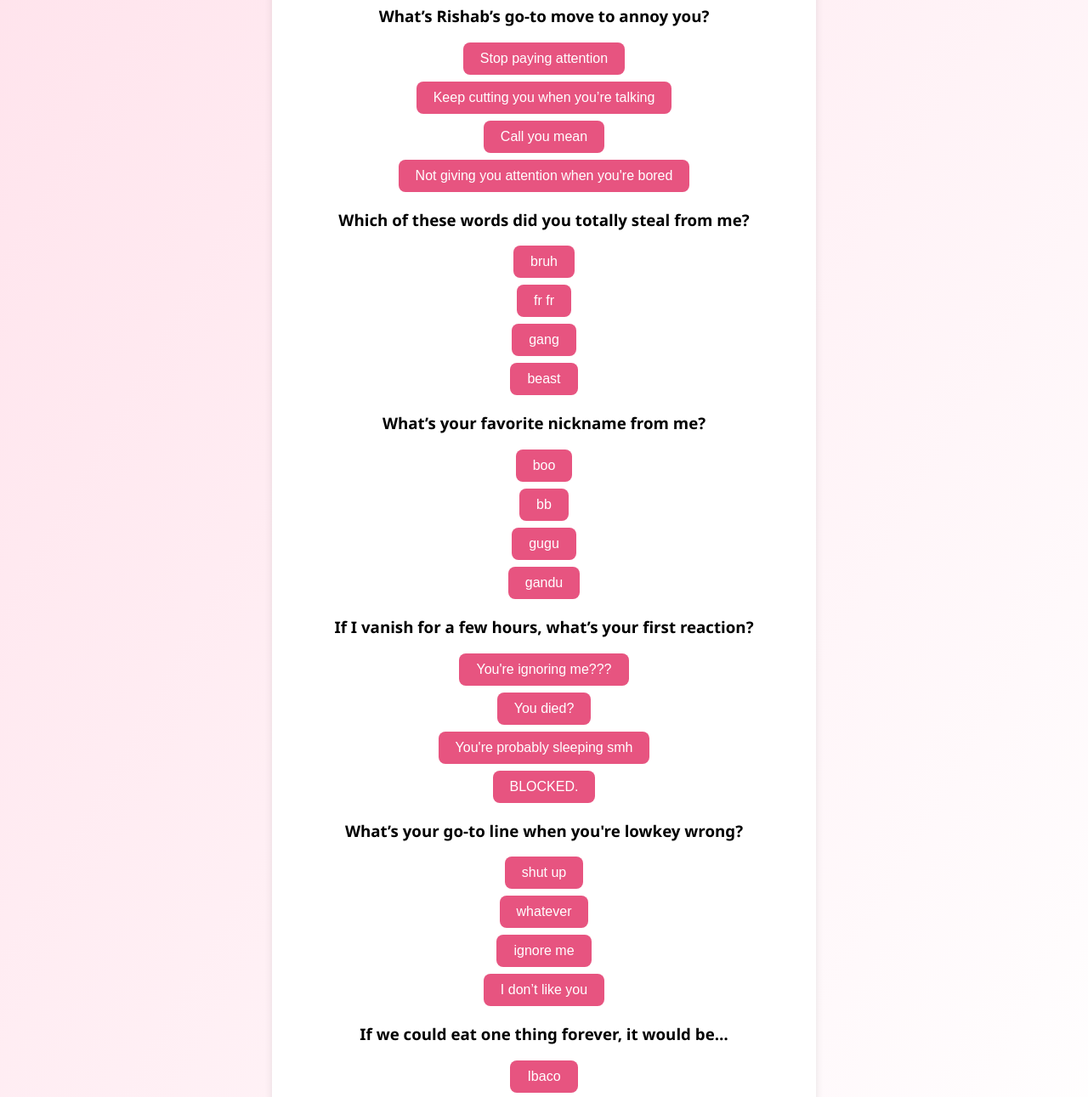
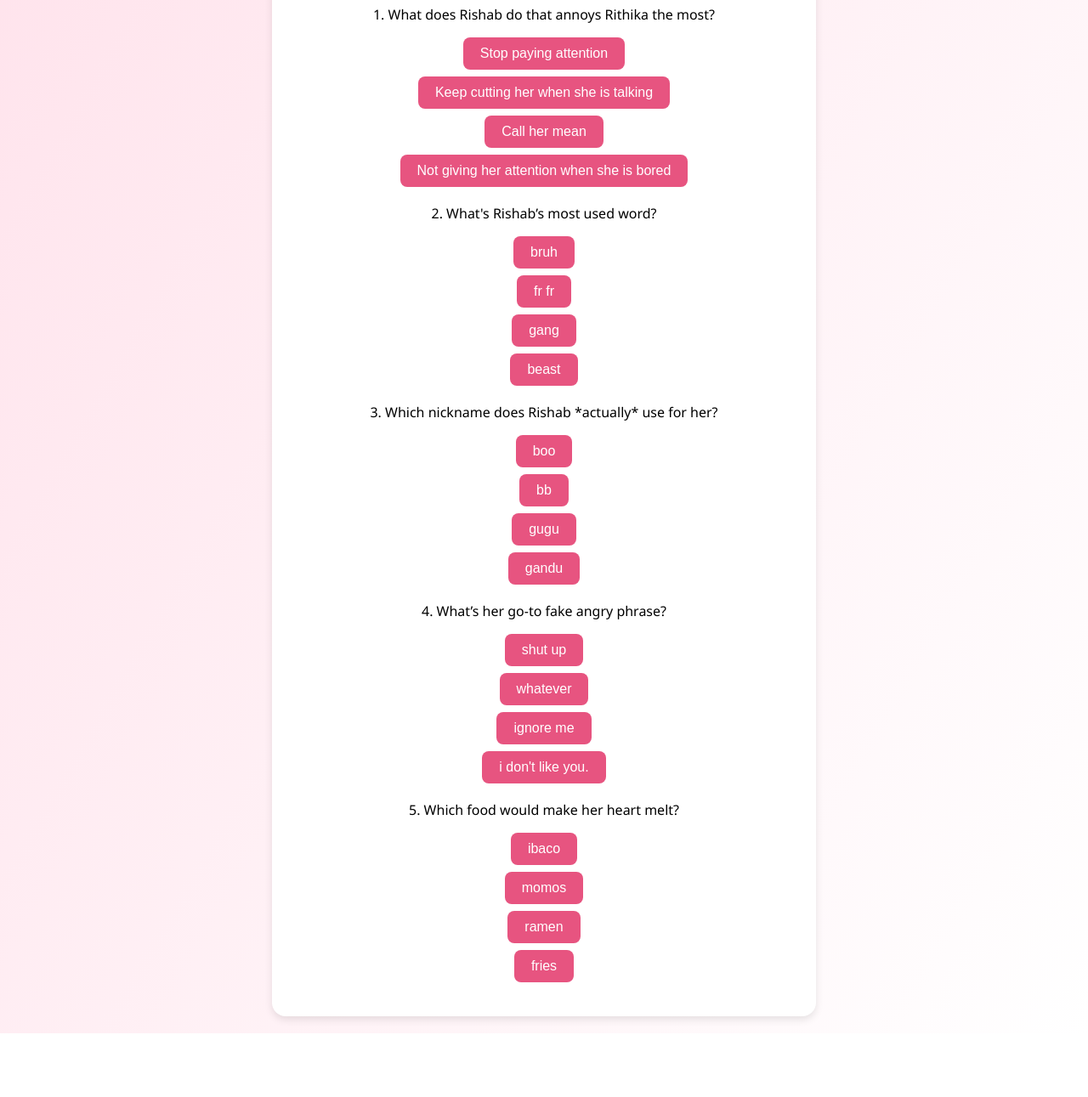
Before and after one commit to Darth-SkyWalker03/rithika-birthday-site, a plain HTML site: page index.html in a window 1280 px wide. Shown: the part 120-1411 px from the top of the page at 85% size. After the commit the page ends 1336 px from the top, so only its background shows below. Drawn offline with Linux system fonts and the light colour scheme.

Commit message:
Update index.html

```diff
--- a/index.html
+++ b/index.html
@@ -12,6 +12,7 @@
       padding: 20px;
       text-align: center;
     }
+
     .quiz-container {
       max-width: 600px;
       margin: auto;
@@ -20,12 +21,15 @@
       border-radius: 16px;
       box-shadow: 0 4px 10px rgba(0,0,0,0.1);
     }
+
     h1 {
       color: #e75480;
     }
+
     .question {
       margin-bottom: 20px;
     }
+
     .options button {
       display: block;
       margin: 8px auto;
@@ -37,10 +41,12 @@
       cursor: pointer;
       font-size: 1rem;
     }
+
     .options button:disabled {
       background-color: #ccc;
       cursor: default;
     }
+
     .feedback {
       font-style: italic;
       margin-top: 10px;
@@ -49,83 +55,77 @@
 </head>
 <body>
   <div class="quiz-container">
-    <h1>Quiz About Us 💕</h1>
-    <div id="quiz"></div>
+    <h1>How well do you know Rishab?</h1>
+
+    <div class="question">
+      <p>1. What does Rishab do that annoys Rithika the most?</p>
+      <div class="options">
+        <button onclick="handleAnswer(this)">Stop paying attention</button>
+        <button onclick="handleAnswer(this)">Keep cutting her when she is talking</button>
+        <button onclick="handleAnswer(this)">Call her mean</button>
+        <button onclick="handleAnswer(this)">Not giving her attention when she is bored</button>
+      </div>
+      <p class="feedback"></p>
+    </div>
+
+    <div class="question">
+      <p>2. What's Rishab’s most used word?</p>
+      <div class="options">
+        <button onclick="handleAnswer(this)">bruh</button>
+        <button onclick="handleAnswer(this)">fr fr</button>
+        <button onclick="handleAnswer(this)">gang</button>
+        <button onclick="handleAnswer(this)">beast</button>
+      </div>
+      <p class="feedback"></p>
+    </div>
+
+    <div class="question">
+      <p>3. Which nickname does Rishab *actually* use for her?</p>
+      <div class="options">
+        <button onclick="handleAnswer(this)">boo</button>
+        <button onclick="handleAnswer(this)">bb</button>
+        <button onclick="handleAnswer(this)">gugu</button>
+        <button onclick="handleAnswer(this)">gandu</button>
+      </div>
+      <p class="feedback"></p>
+    </div>
+
+    <div class="question">
+      <p>4. What’s her go-to fake angry phrase?</p>
+      <div class="options">
+        <button onclick="handleAnswer(this)">shut up</button>
+        <button onclick="handleAnswer(this)">whatever</button>
+        <button onclick="handleAnswer(this)">ignore me</button>
+        <button onclick="handleAnswer(this)">i don't like you.</button>
+      </div>
+      <p class="feedback"></p>
+    </div>
+
+    <div class="question">
+      <p>5. Which food would make her heart melt?</p>
+      <div class="options">
+        <button onclick="handleAnswer(this)">ibaco</button>
+        <button onclick="handleAnswer(this)">momos</button>
+        <button onclick="handleAnswer(this)">ramen</button>
+        <button onclick="handleAnswer(this)">fries</button>
+      </div>
+      <p class="feedback"></p>
+    </div>
   </div>
 
   <script>
-    const quizData = [
-      {
-        question: "What’s Rishab’s go-to move to annoy you?",
-        options: [
-          "Stop paying attention",
-          "Keep cutting you when you’re talking",
-          "Call you mean",
-          "Not giving you attention when you're bored"
-        ],
-        response: "No matter which one you picked, you know it’s true 😌. Justice for Rishab 2025."
-      },
-      {
-        question: "Which of these words did you totally steal from me?",
-        options: ["bruh", "fr fr", "gang", "beast"],
-        response: "Language thief alert 🚨 You should pay me royalties."
-      },
-      {
-        question: "What’s your favorite nickname from me?",
-        options: ["boo", "bb", "gugu", "gandu"],
-        response: "Cursed options only. You chose violence and affection."
-      },
-      {
-        question: "If I vanish for a few hours, what’s your first reaction?",
-        options: [
-          "You're ignoring me???",
-          "You died?",
-          "You're probably sleeping smh",
-          "BLOCKED."
-        ],
-        response: "Any of these work, but you're still stuck with me 😤."
-      },
-      {
-        question: "What’s your go-to line when you're lowkey wrong?",
-        options: ["shut up", "whatever", "ignore me", "I don’t like you"],
-        response: "Gaslight. Gatekeep. Girlfriend 😮‍💨."
-      },
-      {
-        question: "If we could eat one thing forever, it would be…",
-        options: ["Ibaco", "Momos", "Ramen", "Fries"],
-        response: "A gourmet couple. Only broke emotionally, never in taste 😌."
-      }
-    ];
+    function handleAnswer(button) {
+      if (button.disabled) return;
+      button.style.backgroundColor = "#c94f7c";
+      button.disabled = true;
 
-    const quizDiv = document.getElementById('quiz');
+      const parent = button.closest(".question");
+      const buttons = parent.querySelectorAll("button");
+      buttons.forEach(btn => btn.disabled = true);
 
-    quizData.forEach((q, index) => {
-      const qDiv = document.createElement('div');
-      qDiv.className = 'question';
-      const qText = document.createElement('h3');
-      qText.textContent = q.question;
-
-      const optionsDiv = document.createElement('div');
-      optionsDiv.className = 'options';
-
-      const feedback = document.createElement('div');
-      feedback.className = 'feedback';
-
-      q.options.forEach(opt => {
-        const btn = document.createElement('button');
-        btn.textContent = opt;
-        btn.onclick = () => {
-          optionsDiv.querySelectorAll('button').forEach(b => b.disabled = true);
-          feedback.textContent = q.response;
-        };
-        optionsDiv.appendChild(btn);
-      });
-
-      qDiv.appendChild(qText);
-      qDiv.appendChild(optionsDiv);
-      qDiv.appendChild(feedback);
-      quizDiv.appendChild(qDiv);
-    });
+      const feedback = parent.querySelector(".feedback");
+      feedback.textContent = "Valid choice 😎";
+    }
   </script>
 </body>
 </html>
```
